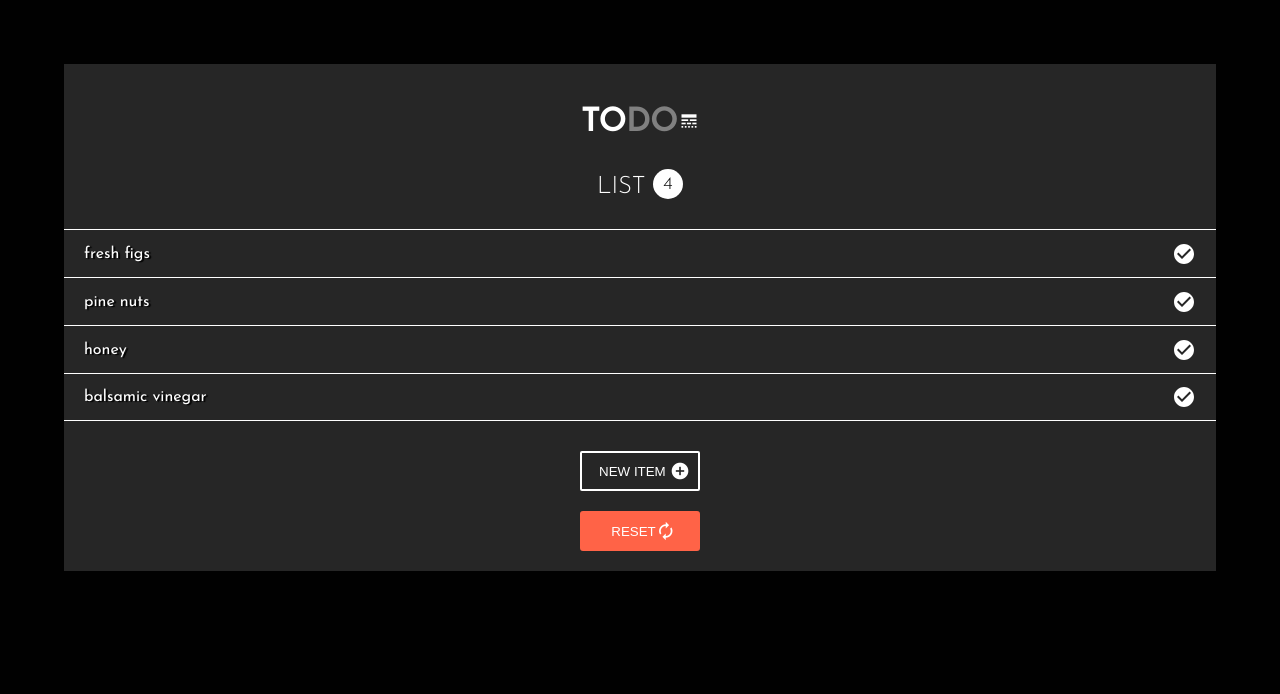
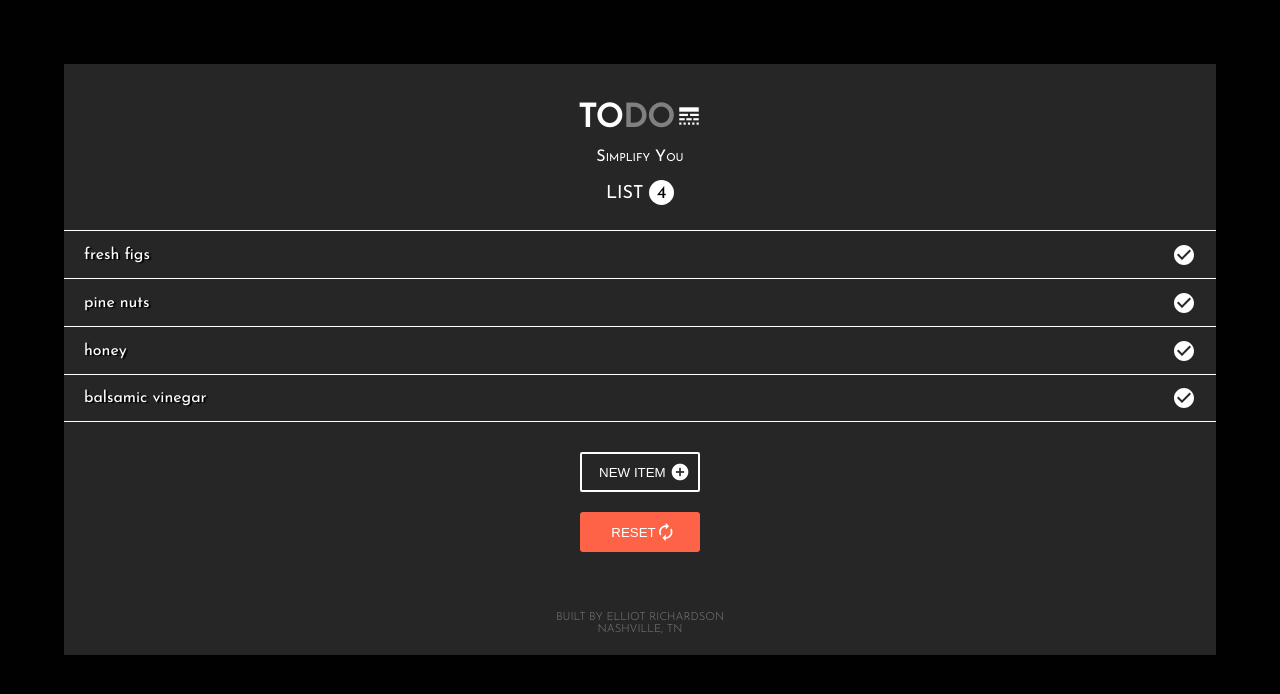
Before and after one commit to ear78/jquery-app, a plain HTML site: page index.html in a window 1280 px wide. Drawn offline with nearby package versions, Linux system fonts and the light colour scheme.

Commit message:
added more design elements

```diff
--- a/css/_styles.scss
+++ b/css/_styles.scss
@@ -47,25 +47,34 @@ body {
             background: none;
             color: gray;
         }
+        i {
+            vertical-align: text-top;
+            font-size: 26px;
+        }
+    }
+    .sub-title {
+        font-variant: small-caps;
     }
     h2 {
         text-transform: uppercase;
-        font-weight: 100;
+        font-weight: 400;
+        font-size: 1.125em;
     }
     span {
         background: #fff;
-        width: 30px;
-        height: 30px;
+        width: 25px;
+        height: 25px;
         border-radius: 50%;
         display: inline-block;
         color: black;
         position: relative;
         text-align: center;
-        line-height: 1.75;
-        font-size: .75em;
-        vertical-align: bottom;
+        line-height: 1.5;
+        // font-size: .75em;
+        // vertical-align: bottom;
     }
 }
+
 
 ul {
     margin-bottom: 30px;
@@ -138,6 +147,7 @@ form {
 #resetButton {
     display: flex;
     justify-content: center;
+    margin-bottom: 60px;
     button {
         border: 2px solid tomato;
         height: 40px;
@@ -160,6 +170,18 @@ form {
 
 }
 
+footer {
+    display: flex;
+    flex-direction: column;
+    align-items: center;
+    p {
+        font-size: .7em;
+        text-transform: uppercase;
+        font-weight: 300;
+        color: gray;
+    }
+}
+
 .hot {
     background-color: tomato;
 }
--- a/index.html
+++ b/index.html
@@ -16,6 +16,7 @@
             <!-- HEADER SECTION -->
             <header class="header-container">
                 <h1 id="header">To<span>Do</span> <i class="material-icons">line_style</i></h1>
+                <p class="sub-title">Simplify You</p>
                 <h2>List <span id="counter"></span></h2>
             </header>
 
@@ -39,6 +40,10 @@
                 <div id="resetButton">
                     <button type="button" name="reset">Reset <i class="material-icons">autorenew</i></button>
                 </div>
+                <footer>
+                    <p>Built by Elliot Richardson</p>
+                    <p>Nashville, Tn</p>
+                </footer>
         </main>
         <script src="https://ajax.googleapis.com/ajax/libs/jquery/3.1.0/jquery.min.js"></script>
         <script type="text/javascript" src="scripts.js"></script>
```
Also changed, not shown: css/styles.css, 1 other file.
